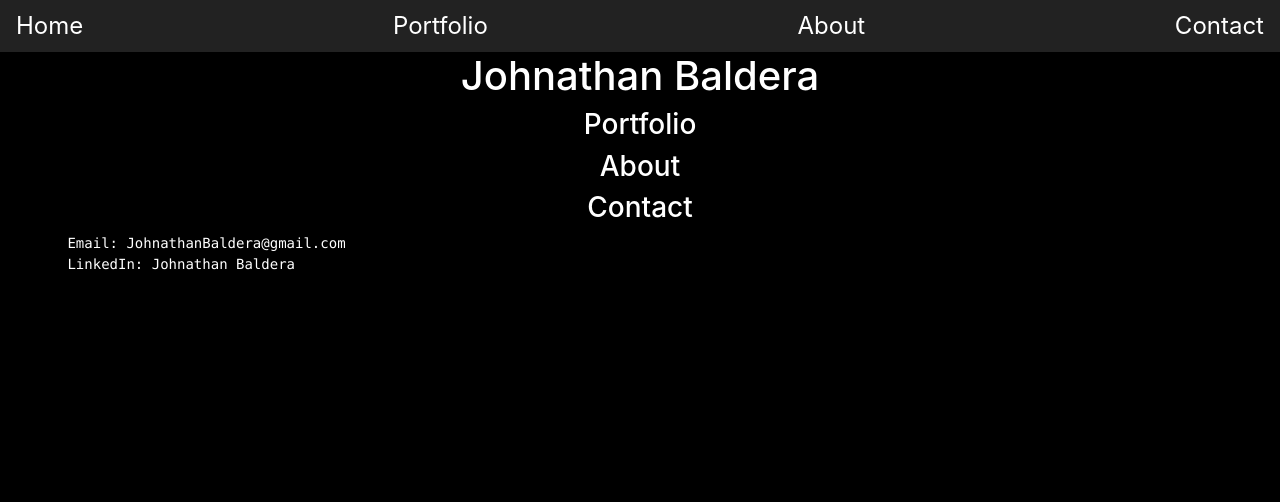
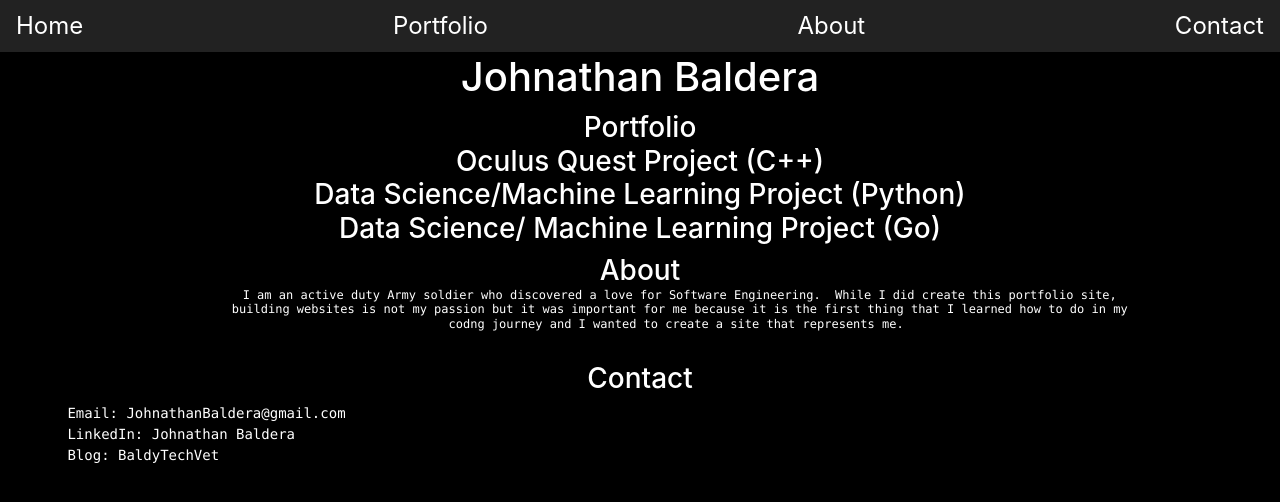
Before and after one commit to JohnathanBaldera/Johnathan-Baldera-Portfolio, a plain HTML site: page index.html in a window 1280 px wide. Drawn offline with nearby package versions, Linux system fonts and the light colour scheme.

Commit message:
Updated HTML and CSS
Added Classes and ID to better label code and work in sections.

```diff
--- a/index.html
+++ b/index.html
@@ -26,21 +26,42 @@
         <a href="#about">About</a>
         <a href="#contact">Contact</a>
     </nav>
-
-    <h1 id="name">Johnathan Baldera</h1>
+        <div id="portfolio-picutre" class="card">
+            <h1 id="name">Johnathan Baldera</h1>
+        </div>
+    </div>
 
     <h3 class="section-heading">
+    <div id="projects-header" class="card">
         Portfolio
+        <div>
+        <div>
+            Oculus Quest Project (C++)
+        </div>
+            Data Science/Machine Learning Project (Python)
+        </div>
+        <div>
+            Data Science/ Machine Learning Project (Go)
+        </div>
+    </div>
     </h3>
     <h3 class="section-heading">
-        About
+        <div>About</div>
+        <div>
+            <pre class="about-me">
+            I am an active duty Army soldier who discovered a love for Software Engineering.  While I did create this portfolio site,
+            building websites is not my passion but it was important for me because it is the first thing that I learned how to do in my
+            codng journey and I wanted to create a site that represents me.
+            </pre>
+        </div>
     </h3>
     <h3 class="section-heading">Contact</h3>
     <pre class="contact-sec">
         Email: JohnathanBaldera@gmail.com
         LinkedIn: <a href="https://www.linkedin.com/in/johnathanbaldera/">Johnathan Baldera</a>
+        Blog: <a href="https://baldytechvet.com">BaldyTechVet</a>
     </pre>
-    <!--    TODO: Add intereactive picture of myself for background.  "I Am Johnathan Baldera"
+    <!--    TODO: Add intereactive picture of myself for background.  Put name in front of photo
             TODO: Add cursor movement action to image
             TODO: Custom Cursor
             TODO: Short Description of Position and work.
@@ -51,7 +72,9 @@
             TODO: This site was built using ...
             TODO: Contact Me: Email, LinkedIn Icons
             TODO: Link to BaldyTechVet
-            TODO: Add link to email in contact section- -->
+            TODO: Add link to email in contact section
+            TODO: Create White Footer that contains Contact section -->
+
     </div>
 </body>
 </html>
--- a/style.css
+++ b/style.css
@@ -10,6 +10,16 @@ body {
 .navbar {
     background-color:#222;
     font-size: 24px;
+}
+
+.card {
+    background-color: #000;
+}
+
+.about-me {
+    color: #fff;
+    font-size: 12px;
+
 }
 
 .contact-sec {
```
